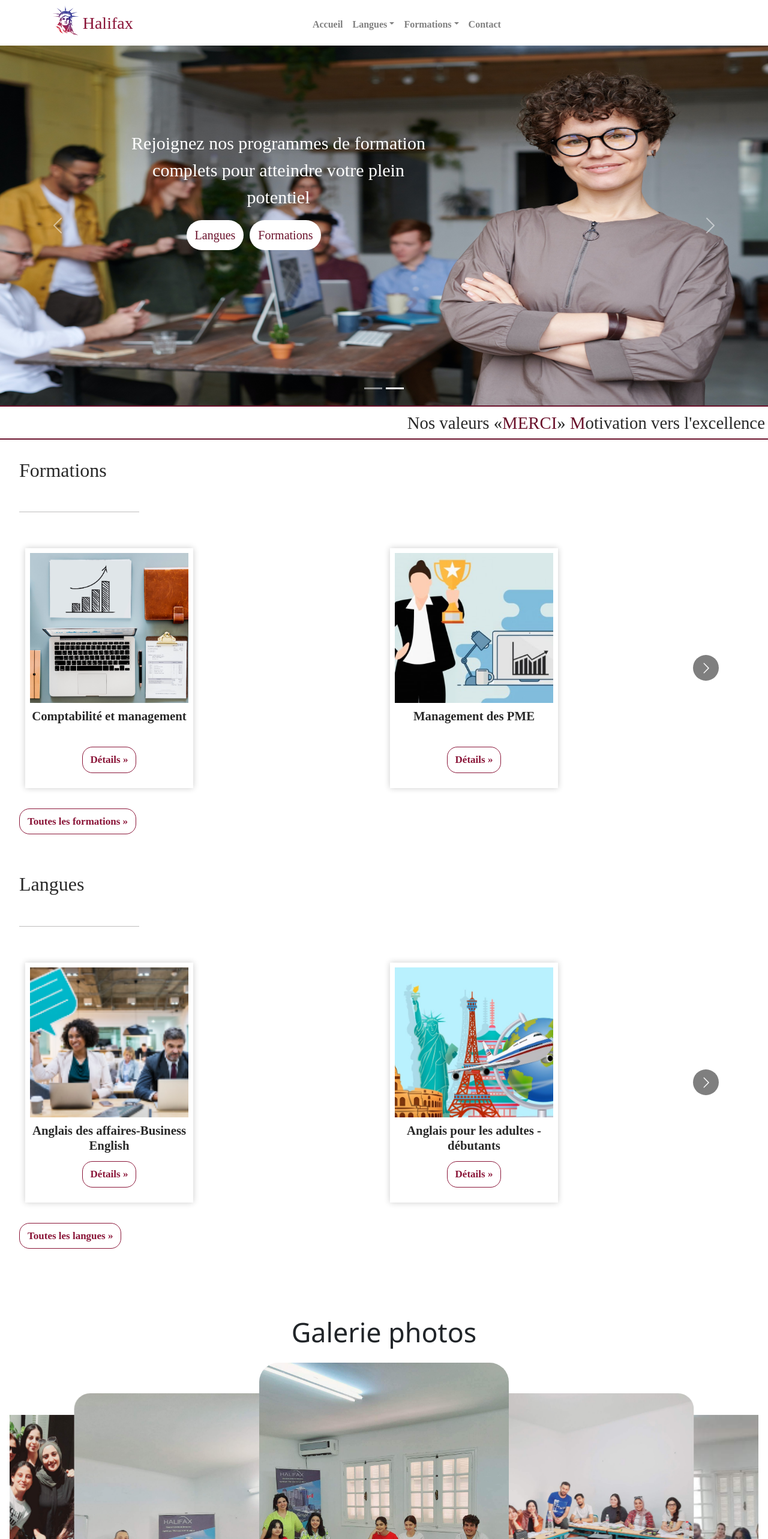
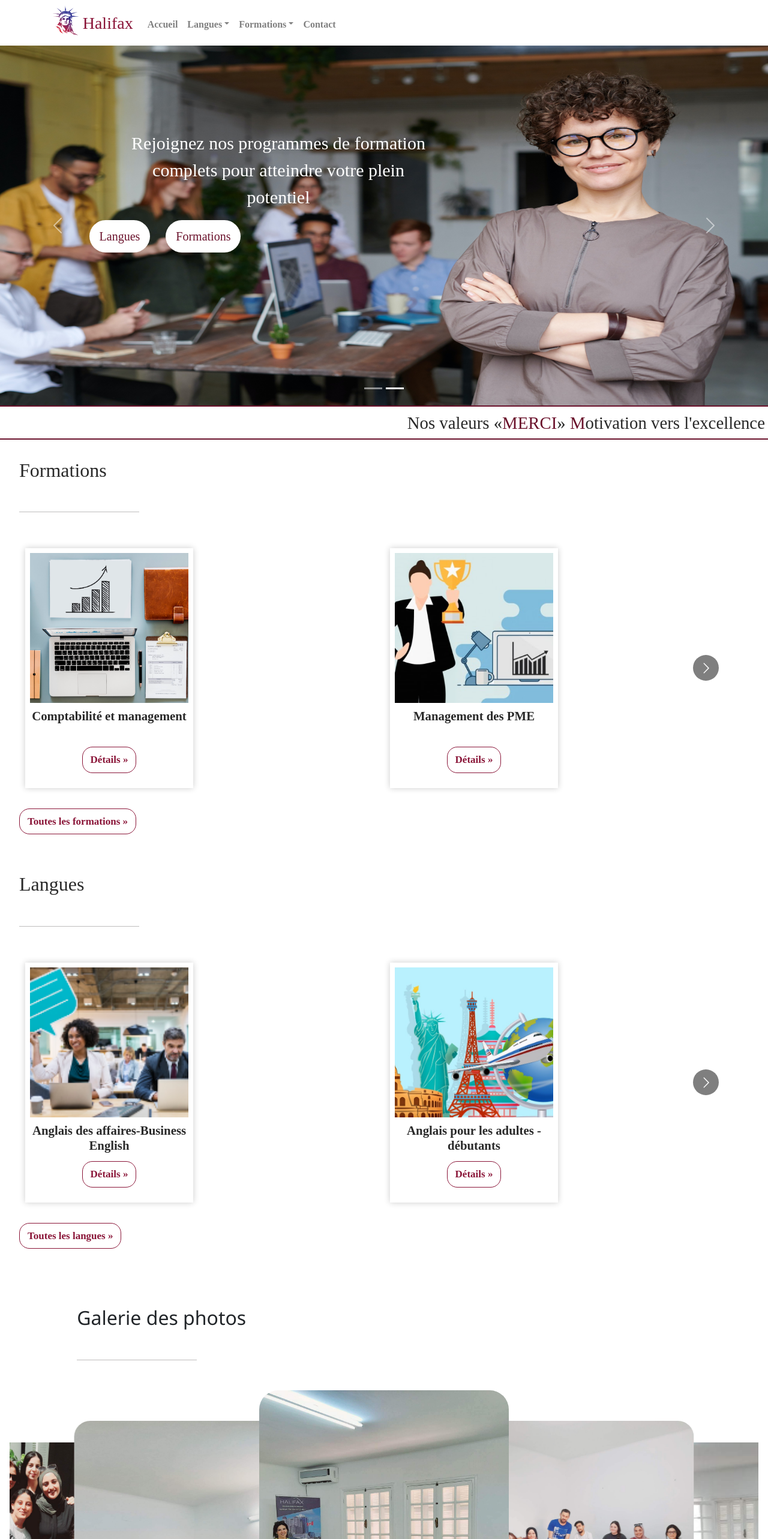
Before and after one commit to wassimelfen/Halifax, a React (Create React App) app: page / in a window 1280 px wide. Shown: the top 2566 px of the page at 60% size. Built offline with nearby package versions, Linux system fonts and the light colour scheme.

Commit message:
fixing navigations

```diff
--- a/src/App.css
+++ b/src/App.css
@@ -1019,3 +1019,11 @@ body {
 .me-auto {
   margin-left: 17.2rem;
 }
+
+.galleryTitle {
+  font-size: 32px;
+  margin-left: 9%;
+}
+.lineML {
+  margin-left: 9%;
+}
--- a/src/components/Anglais.jsx
+++ b/src/components/Anglais.jsx
@@ -114,7 +114,6 @@ const Anglais = () => {
             </div>
           </div>
         </div>
-
       </div>
       <Contact2 />
       <Footer />
--- a/src/components/Gallery.jsx
+++ b/src/components/Gallery.jsx
@@ -1,48 +1,51 @@
-import React from 'react';
-import { Swiper, SwiperSlide } from 'swiper/react';
+import React from "react";
+import { Swiper, SwiperSlide } from "swiper/react";
 
-import 'swiper/css';
-import 'swiper/css/effect-coverflow';
-import 'swiper/css/pagination';
-import 'swiper/css/navigation';
+import "swiper/css";
+import "swiper/css/effect-coverflow";
+import "swiper/css/pagination";
+import "swiper/css/navigation";
 
-import { EffectCoverflow, Pagination, Navigation } from 'swiper';
+import { EffectCoverflow, Pagination, Navigation } from "swiper";
 
-import slide_image_1 from '../gal1.jpeg';
-import slide_image_2 from '../gal2.jpeg';
-import slide_image_3 from '../gal3.png';
-import slide_image_4 from '../gal4.png';
-import slide_image_5 from '../gal5.png';
-import slide_image_6 from '../gal6.png';
-import slide_image_7 from '../gal7.png';
-import slide_image_8 from '../gal8.png';
-import slide_image_9 from '../gal9.png';
-import slide_image_10 from '../gal10.png';
-import slide_image_11 from '../gal11.jpeg';
-import slide_image_12 from '../gal12.jpeg';
-import slide_image_13 from '../gal13.jpeg';
-
+import slide_image_1 from "../gal1.jpeg";
+import slide_image_2 from "../gal2.jpeg";
+import slide_image_3 from "../gal3.png";
+import slide_image_4 from "../gal4.png";
+import slide_image_5 from "../gal5.png";
+import slide_image_6 from "../gal6.png";
+import slide_image_7 from "../gal7.png";
+import slide_image_8 from "../gal8.png";
+import slide_image_9 from "../gal9.png";
+import slide_image_10 from "../gal10.png";
+import slide_image_11 from "../gal11.jpeg";
+import slide_image_12 from "../gal12.jpeg";
+import slide_image_13 from "../gal13.jpeg";
 
 function Gallery() {
   return (
     <div className="containergallery">
-      <h1 className="heading">Galerie photos</h1>
+      <div>
+        <h1 className="galleryTitle">Galerie des photos</h1>
+      </div>
+      <div className="line lineML"></div>
+
       <Swiper
-        effect={'coverflow'}
+        effect={"coverflow"}
         grabCursor={true}
         centeredSlides={true}
         loop={true}
-        slidesPerView={'auto'}
+        slidesPerView={"auto"}
         coverflowEffect={{
           rotate: 0,
           stretch: 0,
           depth: 100,
           modifier: 2.5,
         }}
-        pagination={{ el: '.swiper-pagination', clickable: true }}
+        pagination={{ el: ".swiper-pagination", clickable: true }}
         navigation={{
-          nextEl: '.swiper-button-next',
-          prevEl: '.swiper-button-prev',
+          nextEl: ".swiper-button-next",
+          prevEl: ".swiper-button-prev",
           clickable: true,
         }}
         modules={[EffectCoverflow, Pagination, Navigation]}
@@ -89,7 +92,6 @@ function Gallery() {
         </SwiperSlide>
 
         <div className="slider-controler">
-
           <div className="swiper-pagination"></div>
         </div>
       </Swiper>
--- a/src/components/Hero2.jsx
+++ b/src/components/Hero2.jsx
@@ -5,8 +5,19 @@ import mobileSlide2 from "../woman.png";
 import desktopSlide1 from "../caro3.jpg";
 import desktopSlide2 from "../caro2.jpg";
 import "../App.css";
+import { useNavigate } from "react-router-dom";
 
 const Hero2 = () => {
+  const navigate = useNavigate();
+
+  function handleLangueButtonClick() {
+    navigate("/AllLangue");
+  }
+
+  function handleFormationButtonClick() {
+    navigate("/AllFormation");
+  }
+
   return (
     <Carousel interval={3000} fade={true} className="hero-carousel">
       <Carousel.Item className="hero-carousel-item">
@@ -25,16 +36,36 @@ const Hero2 = () => {
             Donnez un coup de pouce à vos compétences grâce à nos formations
             expert
           </p>
-          <button className="hero-carousel-button">Langues</button>
-          <button className="hero-carousel-button">Formations</button>
+          <button
+            className="hero-carousel-button"
+            onClick={handleLangueButtonClick}
+          >
+            Langues
+          </button>
+          <button
+            className="hero-carousel-button"
+            onClick={handleFormationButtonClick}
+          >
+            Formations
+          </button>
         </Carousel.Caption>
         <Carousel.Caption className="carouselCaptionMobile">
           <p className="hero-carousel-text2-0">
             Rejoignez nos programmes de formation complets pour atteindre votre
             plein potentiel
           </p>
-          <button className="hero-carousel-button2">Langues</button>
-          <button className="hero-carousel-button2">Formations</button>
+          <button
+            className="hero-carousel-button"
+            onClick={handleLangueButtonClick}
+          >
+            Langues
+          </button>
+          <button
+            className="hero-carousel-button"
+            onClick={handleFormationButtonClick}
+          >
+            Formations
+          </button>
         </Carousel.Caption>
       </Carousel.Item>
 
@@ -54,16 +85,36 @@ const Hero2 = () => {
             Rejoignez nos programmes de formation complets pour atteindre votre
             plein potentiel
           </p>
-          <button className="hero-carousel-button2">Langues</button>
-          <button className="hero-carousel-button2">Formations</button>
+          <button
+            className="hero-carousel-button"
+            onClick={handleLangueButtonClick}
+          >
+            Langues
+          </button>
+          <button
+            className="hero-carousel-button"
+            onClick={handleFormationButtonClick}
+          >
+            Formations
+          </button>
         </Carousel.Caption>
         <Carousel.Caption className="carouselCaptionMobile2">
           <p className="hero-carousel-text2">
             Donnez un coup de pouce à vos compétences grâce à nos formations
             expert
           </p>
-          <button className="hero-carousel-button2">Langues</button>
-          <button className="hero-carousel-button2">Formations</button>
+          <button
+            className="hero-carousel-button"
+            onClick={handleLangueButtonClick}
+          >
+            Langues
+          </button>
+          <button
+            className="hero-carousel-button"
+            onClick={handleFormationButtonClick}
+          >
+            Formations
+          </button>
         </Carousel.Caption>
       </Carousel.Item>
     </Carousel>
--- a/src/components/NavBar2.jsx
+++ b/src/components/NavBar2.jsx
@@ -33,7 +33,7 @@ function BasicExample() {
         </Navbar.Brand>
         <Navbar.Toggle aria-controls="basic-navbar-nav" />
         <Navbar.Collapse id="basic-navbar-nav">
-          <Nav className="me-auto">
+          <Nav>
             <Nav.Link href="/" className="navMenu">
               Accueil
             </Nav.Link>
@@ -43,21 +43,21 @@ function BasicExample() {
               id="basic-nav-dropdown"
               className="navMenu"
             >
-              <NavDropdown.Item href="anglais">Anglais</NavDropdown.Item>
+              <NavDropdown.Item href="/anglais">Anglais</NavDropdown.Item>
               <NavDropdown.Divider />
 
-              <NavDropdown.Item href="francais">Français</NavDropdown.Item>
+              <NavDropdown.Item href="/francais">Français</NavDropdown.Item>
               <NavDropdown.Divider />
 
-              <NavDropdown.Item href="Allemand">Allemand</NavDropdown.Item>
+              <NavDropdown.Item href="/Allemand">Allemand</NavDropdown.Item>
               <NavDropdown.Divider />
 
-              <NavDropdown.Item href="details/italien">
+              <NavDropdown.Item href="/details/italien">
                 Italien
               </NavDropdown.Item>
               <NavDropdown.Divider />
 
-              <NavDropdown.Item href="certif">
+              <NavDropdown.Item href="/certif">
                 Préparation aux tests de langues
               </NavDropdown.Item>
             </NavDropdown>
@@ -67,12 +67,10 @@ function BasicExample() {
               id="basic-nav-dropdown"
               className="navMenu"
             >
-              <NavDropdown.Item href="management" className="navMenu">
-                Management
-              </NavDropdown.Item>
+              <NavDropdown.Item href="/management">Management</NavDropdown.Item>
               <NavDropdown.Divider />
 
-              <NavDropdown.Item href="informatique">
+              <NavDropdown.Item href="/informatique">
                 Informatique
               </NavDropdown.Item>
             </NavDropdown>
```
